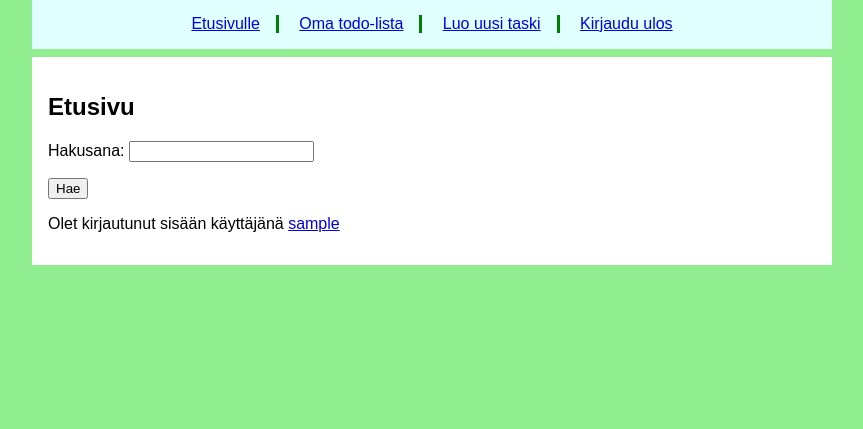
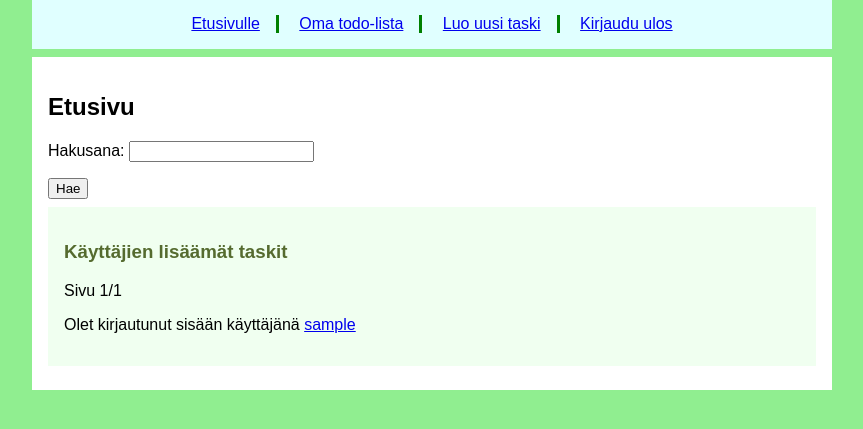
Before and after one commit to ogvirtan/todoapp, a Flask app: page / in a window 1280 px wide. Shown: the part 129-558 px from the top of the page, without its empty margins (208-1071 px from the left). Run offline with Flask 3, Linux system fonts and the light colour scheme; the visitor is signed in with stand-in values (Sample User, id 1); data that the repository does not hold is empty.

Commit message:
Added paging and visibility of added tasks to main page, added styling to the application

```diff
--- a/app.py
+++ b/app.py
@@ -12,8 +12,20 @@ app = Flask(__name__)
 app.secret_key = config.secret_key
 
 @app.route("/")
-def index():
-    return render_template("index.html")
+@app.route("/<int:page>")
+def index(page=1):
+    page_size = 10
+    task_count = forum.task_count_all()
+    page_count = math.ceil(task_count / page_size)
+    page_count = max(page_count, 1)
+
+    if page < 1:
+        return redirect("/1")
+    if page > page_count:
+        return redirect("/" + str(page_count))
+
+    tasks = forum.get_all_tasks(page, page_size)
+    return render_template("index.html", page=page, page_count=page_count, tasks=tasks)
 
 @app.route("/register", methods=["GET","POST"])
 def register():
@@ -216,7 +228,7 @@ def todolist(page=1):
         return redirect("/todolist/" + str(page_count))
 
     tasks = forum.get_task_by_user(user_id, page, page_size)
-    return render_template("todolist.html",tasks=tasks, page=page, page_count=page_count)
+    return render_template("todolist.html",tasks=tasks, page=page, page_count=page_count, task_count=task_count)
 
 @app.route("/userpage/<int:user_id>")
 @app.route("/userpage/<int:user_id>/<int:task_page>/<int:comment_page>")
@@ -257,9 +269,9 @@ def userpage(user_id, task_page=1, comment_page=1):
     popular_task_com_sum = forum.popular_task_com_sum(user_id)
 
     return render_template("userpage.html", username=username, user_id=user_id, tasks=tasks, task_page=task_page, task_page_count=task_page_count, task_count=task_count,
-    comments=comments, comment_page=comment_page, comment_page_count=comment_page_count, comment_count=comment_count,
-    task_completed_count=task_completed_count, comment_distinct_user_count=comment_distinct_user_count, comment_distinct_task_count=comment_distinct_task_count,
-    comment_sum=comment_sum, most_commented_task=most_commented_task, popular_task_com_sum=popular_task_com_sum)
+    comments=comments, comment_page=comment_page, comment_page_count=comment_page_count, comment_count=comment_count, task_completed_count=task_completed_count,
+    comment_distinct_user_count=comment_distinct_user_count, comment_distinct_task_count=comment_distinct_task_count, comment_sum=comment_sum,
+    most_commented_task=most_commented_task, popular_task_com_sum=popular_task_com_sum)
 
 @app.template_filter()
 def show_lines(content):
--- a/forum.py
+++ b/forum.py
@@ -17,7 +17,7 @@ def add_user(username, password_hash):
     db.execute(sql, [username, password_hash])
 
 def get_task(task_id):
-    sql = "SELECT id, tila, task, body, user_id FROM tasks WHERE id = ?"
+    sql = "SELECT t.id, t.tila, t.task, t.body, t.user_id, u.username FROM tasks t, users u WHERE t.user_id = u.id AND t.id = ?"
     result = db.query(sql, [task_id])
     return result[0] if result else None
 
@@ -26,6 +26,17 @@ def get_task_by_user(user_id, page, page_size):
     limit = page_size
     offset = page_size * (page - 1)
     return db.query(sql, [user_id, limit, offset])
+
+def get_all_tasks(page, page_size):
+    sql = "SELECT id, task FROM tasks LIMIT ? OFFSET ?"
+    limit = page_size
+    offset = page_size * (page - 1)
+    return db.query(sql, [limit, offset])
+
+def task_count_all():
+    sql = "SELECT COUNT(task) FROM tasks"
+    result = db.query(sql)
+    return result[0][0] if result else 0
 
 def task_count_by_user(user_id):
     sql = "SELECT COUNT(task) FROM tasks WHERE user_id = ?"
--- a/static/main.css
+++ b/static/main.css
@@ -42,8 +42,43 @@ nav li:not(:last-of-type) {
   margin: 0.5em 0;
 }
 
+.stats {
+  font-size: larger;
+}
+
+.todolist {
+  background-color: honeydew;
+  color: black;
+  padding: 1em;
+  margin: 0.5em 0;
+}
+.todolist  ul {
+  font-size: large;
+  padding: 0 1em;
+  margin: 0;
+}
+.todolist h1 {
+  color: darkolivegreen;
+}
+.todolist h2 {
+  color: darkolivegreen;
+}
+.todolist h3 {
+  color: darkolivegreen;
+}
+
+.todolist li {
+  display: grid;
+  padding: 1em;
+  margin: 0;
+}
+
+.todolist li:not(:last-of-type) {
+  border-bottom: 3px solid white;
+}
+
 .comments {
-  background-color: lightgray;
+  background-color: whitesmoke;
   padding: 1em;
   margin: 0.5em 0;
 }
@@ -64,8 +99,8 @@ nav li:not(:last-of-type) {
 }
 
 .flash{
-  background-color: green;
-  color: white;
+  background-color: orange;
+  color: black;
   padding: 1em;
   margin: 0.5em 0;
 }
--- a/templates/index.html
+++ b/templates/index.html
@@ -6,6 +6,7 @@
 <h2>Etusivu</h2>
 
 <body>
+  {% if session.username %}
   <form action="/search" method="get">
     <p>
       Hakusana:
@@ -17,5 +18,25 @@
     </p>
     <input type="submit" value="Hae" />
   </form>
+  <div class="todolist">
+  <h3>Käyttäjien lisäämät taskit</h3>
+  <ul>
+  {% for task in tasks %}
+    <li>
+    <a href="/task/{{ task.id }}">{{ task.task }}</a>
+    </li>
+  {% endfor %}
+  </ul>
+  {% if page > 1 %}
+    <a href="/{{ page - 1 }}">&lt;&lt;</a>
+  {% endif %}
+    Sivu {{ page }}/{{ page_count }}
+  {% if page < page_count %}
+    <a href="/{{ page + 1 }}">&gt;&gt;</a>
+  </div>
+  {% endif %}
+  {% else %}
+  <p>Kirjaudu sisään nähdäksesi sivun sisällön</p>
+  {% endif %}
 </body>
 {% endblock %}
--- a/templates/search.html
+++ b/templates/search.html
@@ -16,6 +16,7 @@
 </form>
 {% if query %}
 <hr />
+<div class="todolist">
 <h2>Tulokset</h2>
 <ul>
   {% for result in results %}
@@ -36,4 +37,5 @@
     <a href="/search/{{ page + 1 }}?query={{ query }}">&gt;&gt;</a>
   {% endif %}
 </p>
+</div>
 {% endblock %}
```
Also changed, not shown: templates/task.html (+13 -7 lines), templates/todolist.html (+11 -3 lines), templates/userpage.html (+11 -5 lines).
